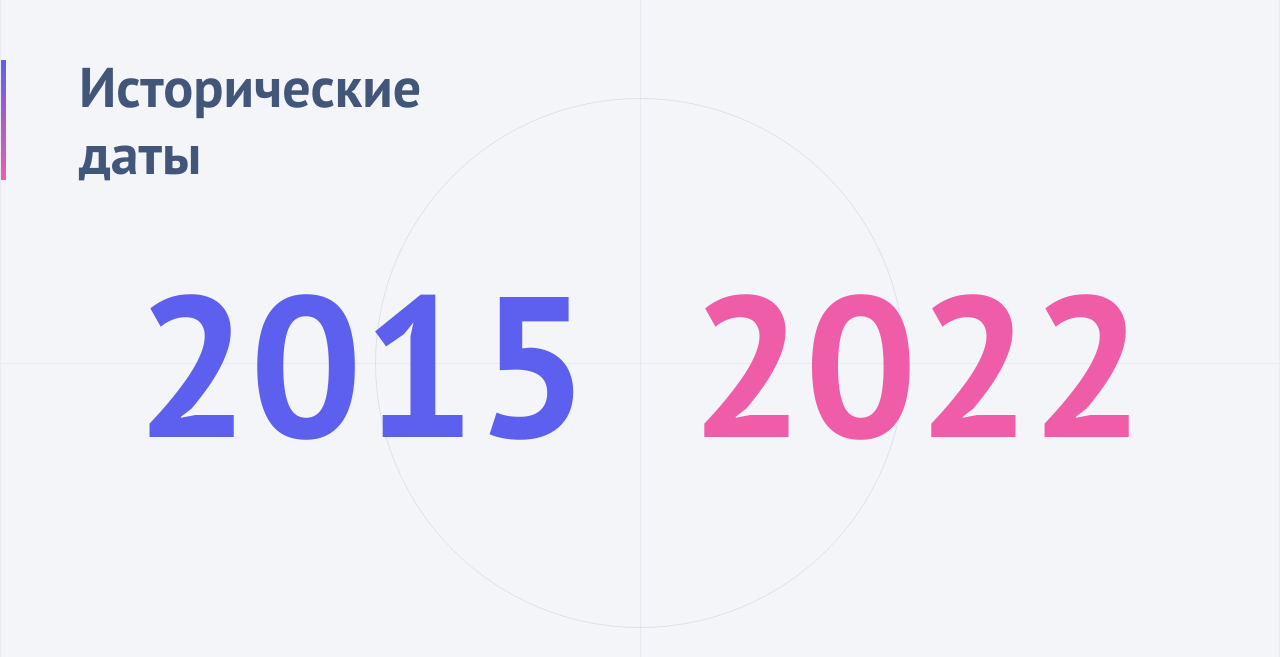
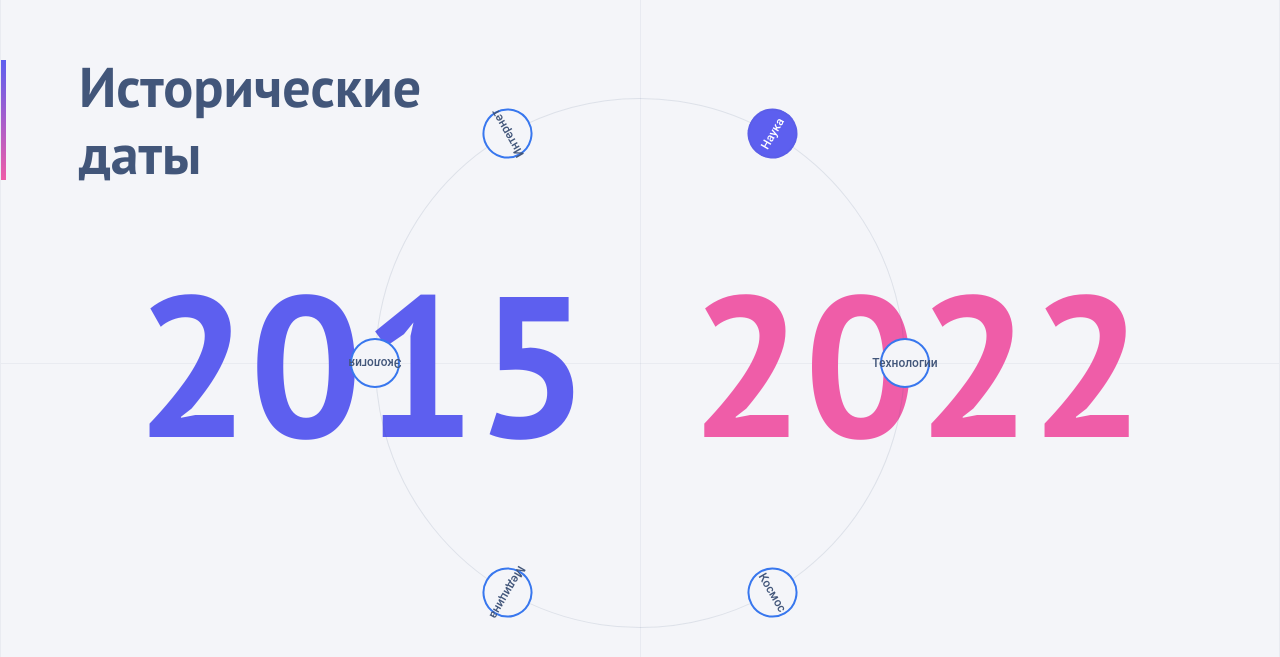
Before and after one commit to alexdfrontend/only-test, a React (Create React App) app: page / in a window 1280 px wide. Shown: the part 117-774 px from the top of the page. Built offline with nearby package versions, Linux system fonts and the light colour scheme.

Commit message:
Add spinning circle

```diff
--- a/package.json
+++ b/package.json
@@ -11,6 +11,7 @@
     "@types/node": "^16.18.126",
     "@types/react": "^19.1.11",
     "@types/react-dom": "^19.1.8",
+    "gsap": "^3.13.0",
     "react": "^19.1.1",
     "react-dom": "^19.1.1",
     "react-scripts": "5.0.1",
--- a/src/components/Dates/Dates.module.scss
+++ b/src/components/Dates/Dates.module.scss
@@ -79,4 +79,34 @@
 
     border: 1px solid vars.$color-outline-a20;
     border-radius: 50%;
+    transform-origin: center center;
 }
+
+.point {
+  position: absolute;
+  top: 50%;
+  left: 50%;
+  width: 50px;
+  height: 50px;
+  margin: -25px 0 0 -25px;
+  border-radius: 50%;
+  background-color: vars.$color-bg; // #F4F5F9
+  border: 2px solid vars.$color-accent; // #3877EE
+  display: flex;
+  align-items: center;
+  justify-content: center;
+  cursor: pointer;
+  font-family: 'Roboto', Arial, sans-serif;
+  font-weight: 500;
+  font-size: 12px;
+  color: vars.$color-text; // #42567A
+  text-align: center;
+  transition: background-color 0.3s, border-color 0.3s, transform 0.3s;
+
+  &.active {
+    background-color: vars.$color-primary; // #5D5FEF
+    color: white;
+    border-color: vars.$color-outline-a10;
+    transform: scale(1.2);
+  }
+}
--- a/src/components/Dates/Dates.tsx
+++ b/src/components/Dates/Dates.tsx
@@ -1,10 +1,66 @@
-import React, {useState} from "react";
+import React, { useState, useRef, useEffect } from "react";
 import styles from "./Dates.module.scss";
 import { TimePoint } from "./types";
 import { timePoints } from "./data";
+import gsap from "gsap";
+
+const TARGET_ANGLE = -60;
+const POINT_ANGLE_STEP = 60;
+const CIRCLE_DIAMETER = 530;
 
 const Dates: React.FC = () => {
     const [activeIndex, setActiveIndex] = useState(0);
+    const circleRef = useRef<HTMLDivElement>(null);
+    const pointRefs = useRef<HTMLDivElement[]>([]);
+
+    // Initial rotation of the circle
+    const rotationRef = useRef(0);
+
+    useEffect(() => {
+        gsap.to(circleRef.current, { rotation: TARGET_ANGLE, duration: 0 });
+        rotationRef.current = TARGET_ANGLE;
+    }, []);
+
+    const rotateCircle = (index: number) => {
+        if (!circleRef.current) return;
+
+        const currentPointAngle = index * POINT_ANGLE_STEP;
+        const targetRotation = TARGET_ANGLE - currentPointAngle;
+
+        // Calculate the shortest path using wrap()
+        const delta = gsap.utils.wrap(
+            -180,
+            180,
+            targetRotation - rotationRef.current
+        );
+
+        // Animate the rotation relatively
+        gsap.to(circleRef.current, {
+            rotation: `+=${delta}`,
+            duration: 1,
+            ease: "power2.inOut",
+            onUpdate: () => {
+                rotationRef.current = gsap.getProperty(
+                    circleRef.current,
+                    "rotation"
+                ) as number;
+            },
+
+            onComplete: () => {
+                gsap.to(pointRefs.current, { scale: 1, duration: 0.3 });
+                gsap.to(pointRefs.current[index], {
+                    scale: 1.2,
+                    duration: 0.3,
+                });
+            },
+        });
+    };
+
+    const handlePointClick = (index: number) => {
+        setActiveIndex(index);
+        rotateCircle(index);
+    };
+
     return (
         <section className={styles.wrapper}>
             <div className={styles.container}>
@@ -12,11 +68,38 @@ const Dates: React.FC = () => {
                 <div className={styles.horizontalDivider}></div>
                 <div className={styles.verticalDivider}></div>
                 <h2 className={styles.heading}>Исторические даты</h2>
-                <div className={styles.circle}></div>
                 <div className={styles.years}>
-                    <span className={styles.startYear}>2015</span>
+                    <span className={styles.startYear}>
+                        {timePoints[activeIndex].startYear}
+                    </span>
                     &nbsp;&nbsp;
-                    <span className={styles.endYear}>2022</span>
+                    <span className={styles.endYear}>
+                        {timePoints[activeIndex].endYear}
+                    </span>
+                </div>
+                <div className={styles.circle} ref={circleRef}>
+                    {timePoints.map((point: TimePoint, index: number) => (
+                        <div
+                            key={point.id}
+                            ref={(el) => {
+                                if (el) pointRefs.current[index] = el;
+                            }}
+                            className={`${styles.point} ${
+                                activeIndex === index ? styles.active : ""
+                            }`}
+                            style={{
+                                transform: `rotate(${
+                                    index * POINT_ANGLE_STEP
+                                }deg) translate(${
+                                    CIRCLE_DIAMETER / 2
+                                }px) rotate(${-rotationRef.current}deg)`,
+                            }}
+                            onClick={() => handlePointClick(index)}
+                            aria-label={`Выбрать ${point.subject} (${point.startYear}–${point.endYear})`}
+                        >
+                            {point.subject}
+                        </div>
+                    ))}
                 </div>
             </div>
         </section>
```
Also changed, not shown: 1 other file (tests, documents, lock files or other folders).
